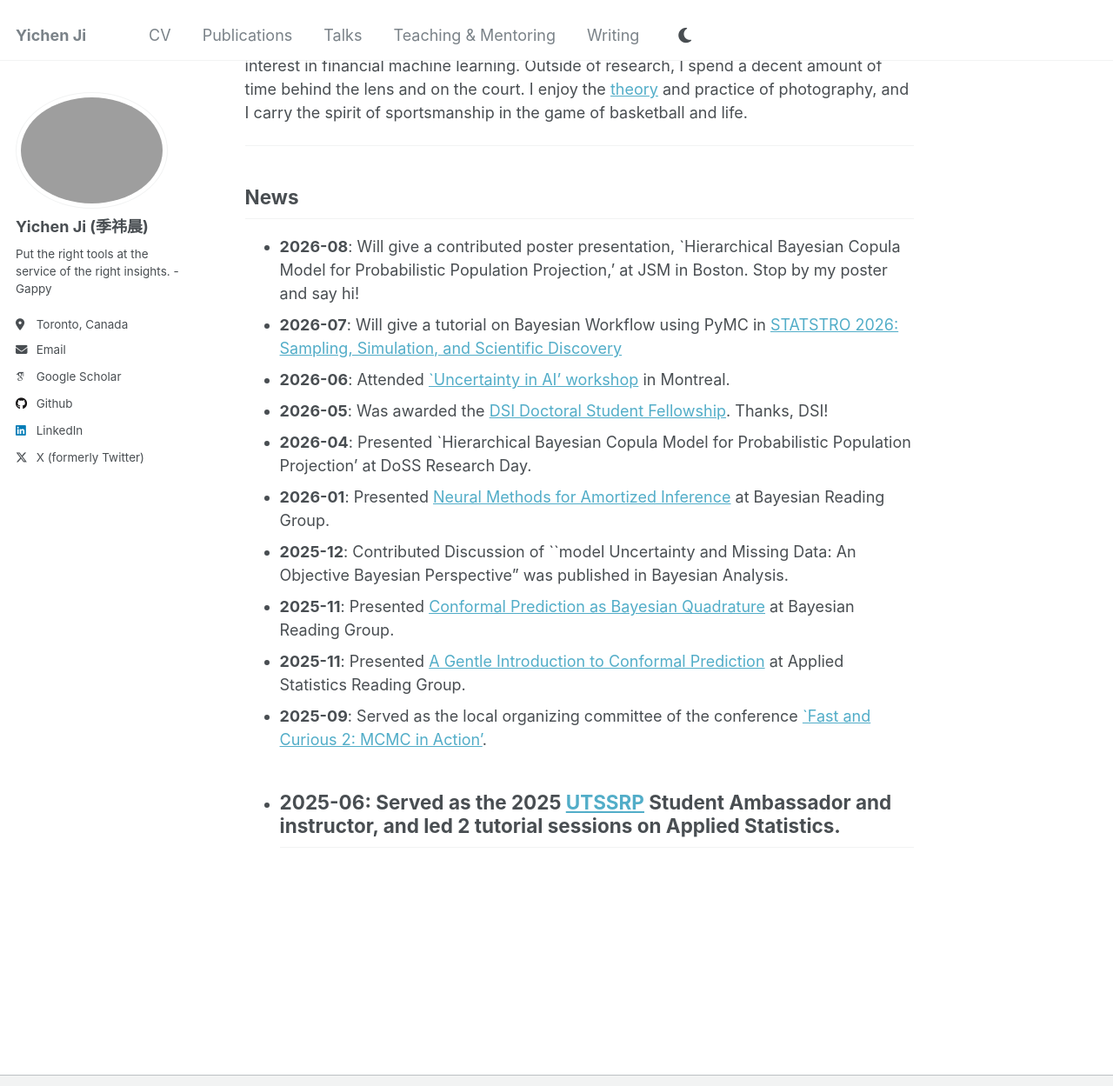
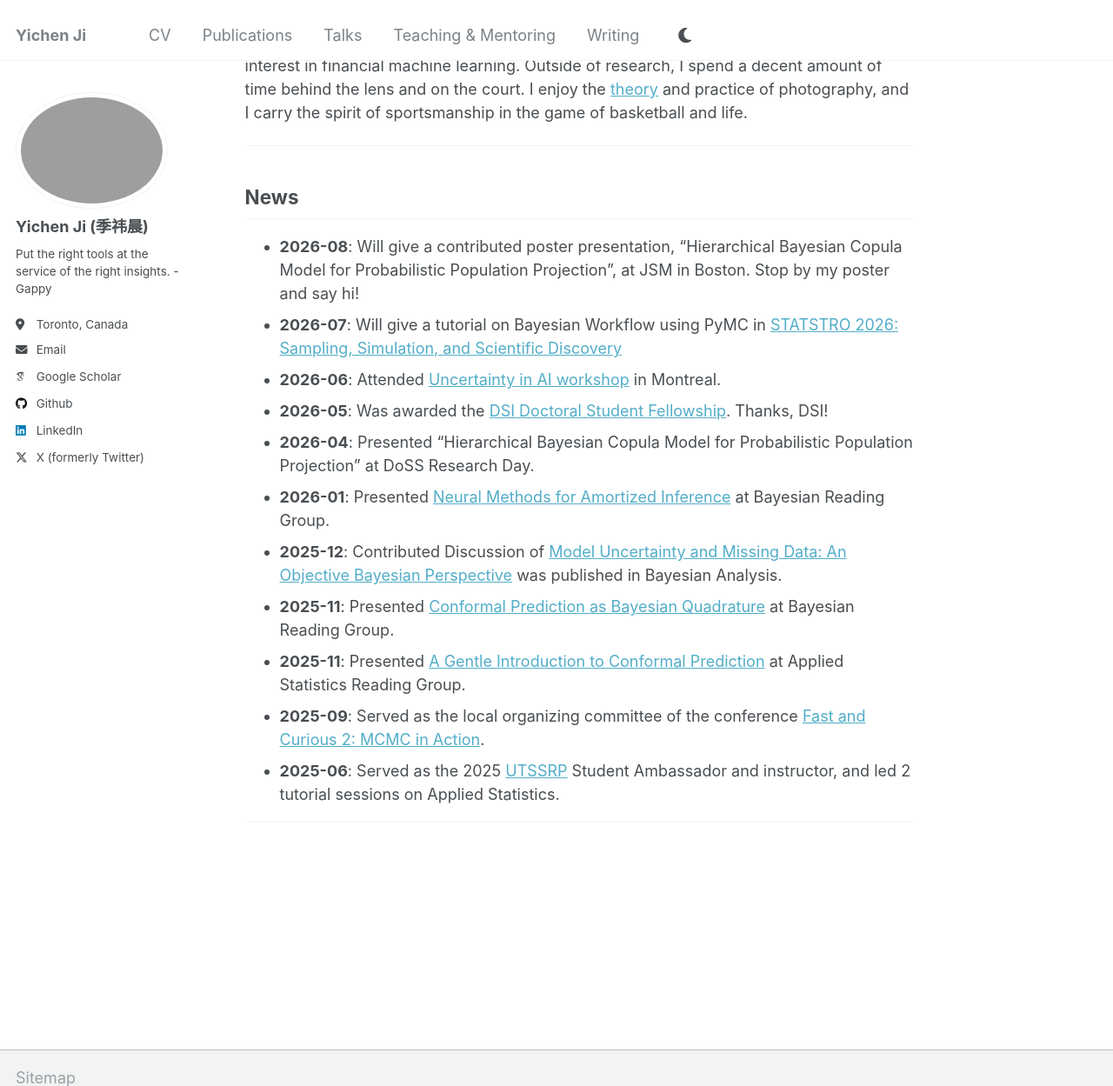
Before and after one commit to user-jiyichen/user-jiyichen.github.io, a Jekyll site: the page built from _pages/about.md, in a window 1280 px wide and 1400 px high, scrolled down 615 px, cut to the strip 0-1249 px from the top of the window. Shown: the whole strip at 87% size. Built offline with Jekyll 4.4.1, drawn with Linux system fonts in a browser that asks for light colours; some web fonts are replaced; part of the change alters nothing that is shown.

```diff
--- a/_pages/about.md
+++ b/_pages/about.md
@@ -18,17 +18,18 @@ Influenced by my prior academic training and research, I have continued to devel
 ---
 ## News
 
-- **2026-08**: Will give a contributed poster presentation, `Hierarchical Bayesian Copula Model for Probabilistic Population Projection,' at JSM in Boston. Stop by my poster and say hi!
+- **2026-08**: Will give a contributed poster presentation, "Hierarchical Bayesian Copula Model for Probabilistic Population Projection", at JSM in Boston. Stop by my poster and say hi!
 - **2026-07**: Will give a tutorial on Bayesian Workflow using PyMC in [STATSTRO 2026: Sampling, Simulation, and Scientific Discovery](https://statstro.com/)
-- **2026-06**: Attended [`Uncertainty in AI' workshop](https://ivado.ca/en/events/2nd-workshop-uncertainty-in-ai/) in Montreal.
+- **2026-06**: Attended [Uncertainty in AI workshop](https://ivado.ca/en/events/2nd-workshop-uncertainty-in-ai/) in Montreal.
 - **2026-05**: Was awarded the [DSI Doctoral Student Fellowship](https://datasciences.utoronto.ca/doctoral-fellows/). Thanks, DSI!
-- **2026-04**: Presented `Hierarchical Bayesian Copula Model for Probabilistic Population Projection' at DoSS Research Day.
+- **2026-04**: Presented "Hierarchical Bayesian Copula Model for Probabilistic Population Projection" at DoSS Research Day.
 - **2026-01**: Presented [Neural Methods for Amortized Inference](https://www.annualreviews.org/content/journals/10.1146/annurev-statistics-112723-034123) at Bayesian Reading Group.
-- **2025-12**: Contributed Discussion of ``model Uncertainty and Missing Data: An Objective Bayesian Perspective” was published in Bayesian Analysis.
+- **2025-12**: Contributed Discussion of [Model Uncertainty and Missing Data: An Objective Bayesian Perspective](https://projecteuclid.org/journals/bayesian-analysis/advance-publication/Model-Uncertainty-and-Missing-Data-An-Objective-Bayesian-Perspective/10.1214/25-BA1531.full) was published in Bayesian Analysis.
 - **2025-11**: Presented [Conformal Prediction as Bayesian Quadrature](https://arxiv.org/abs/2502.13228) at Bayesian Reading Group.
 - **2025-11**: Presented [A Gentle Introduction to Conformal Prediction](https://arxiv.org/abs/2107.07511) at Applied Statistics Reading Group.
-- **2025-09**: Served as the local organizing committee of the conference [`Fast and Curious 2: MCMC in Action'](https://raducraiu.com/the-fast-and-curious-ii-mcmc-in-action/).
+- **2025-09**: Served as the local organizing committee of the conference [Fast and Curious 2: MCMC in Action](https://raducraiu.com/the-fast-and-curious-ii-mcmc-in-action/).
 - **2025-06**: Served as the 2025 [UTSSRP](https://www.statistics.utoronto.ca/UTSSRP#%23university-of-toronto-statistical-sciences-research-program-utssrp-guide-accordion-1) Student Ambassador and instructor, and led 2 tutorial sessions on Applied Statistics.
+
 ---
 
 <!-- <script
```
